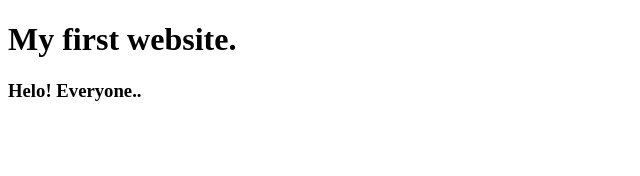
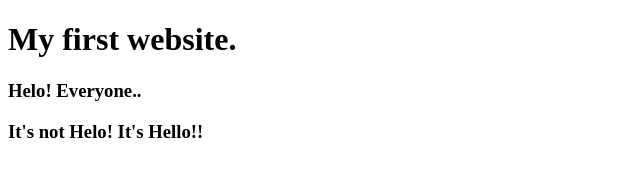
Before and after one commit to alrahim112/my-first-website, a plain HTML site: page index.html in a window 1280 px wide. Shown: the whole page, without its empty margins (0-640 px from the left). Drawn offline with Linux system fonts and the light colour scheme.

Commit message:
Update index.html

```diff
--- a/index.html
+++ b/index.html
@@ -9,5 +9,6 @@
 <body>
     <h1>My first website.</h1>
     <h3>Helo! Everyone..</h3>
+    <h3>It's not Helo! It's Hello!!</h3>
 </body>
 </html>
```
